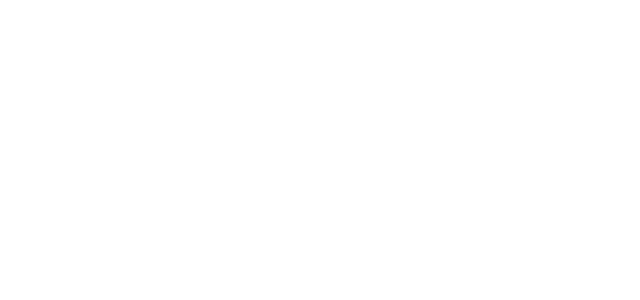
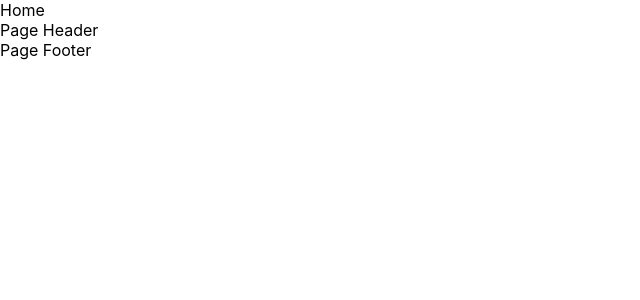
Before and after one commit to M-Hafez22/cs50x-concept, a React (Create React App) app: page / in a window 1280 px wide. Shown: the top 300 px of the page, without its empty margins (0-640 px from the left). Built offline with nearby package versions, Linux system fonts and the light colour scheme.

Commit message:
Create routes

```diff
--- a/src/App.js
+++ b/src/App.js
@@ -1,12 +1,17 @@
 import React from 'react';
-
+import {BrowserRouter as Router, Switch, Route}from 'react-router-dom'
+import Home from './Home'
+import Week from './Week'
 
 function App() {
   return (
     <div className="App">
-      {/*
-        Add Routes
-      */}
+      <Router>
+        <Switch>
+          <Route exact path='/' component={Home} />
+          <Route path='/week/:number' component={Week}/>
+        </Switch>
+      </Router>
     </div>
   );
 }
--- a/src/Home.js
+++ b/src/Home.js
@@ -1,17 +1,19 @@
 import React from 'react'
+import Header from './components/Header'
+import Footer from './components/Footer'
+
 
 function Home() {
     return (
         <div>
-            Home
+        Home
+            <Header />
             {/*
-                Header
                 Weeks List
-                Footer
             */}
+            <Footer />
         </div>
     )
 }
 
 export default Home
-Home
--- a/src/Week.js
+++ b/src/Week.js
@@ -1,14 +1,18 @@
 import React from 'react'
+import Header from './components/Header'
+import Footer from './components/Footer'
+
+
 
 function Week() {
     return (
         <div>
             Week
+            <Header />
             {/*
-                Header
                 Week Content
-                Footer
             */}
+            <Footer />
         </div>
     )
 }
```
